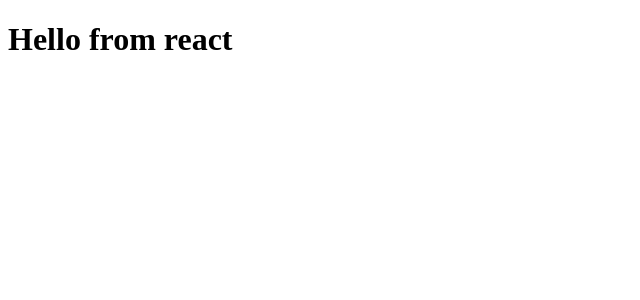
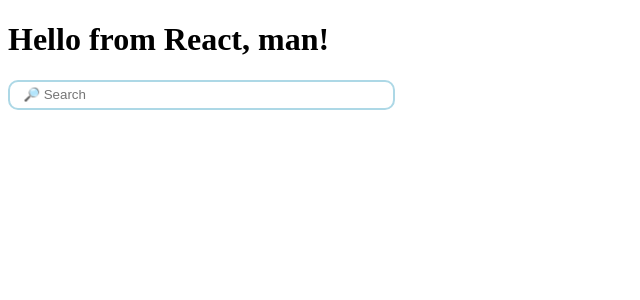
Before and after one commit to gonzjv/react, a React app: page / in a window 1280 px wide. Shown: the top 300 px of the page, without its empty margins (0-640 px from the left). Built offline with nearby package versions, Linux system fonts and the light colour scheme.

Commit message:
feat:add search bar

```diff
--- a/package.json
+++ b/package.json
@@ -6,9 +6,6 @@
     "lint": "eslint src"
   },
   "devDependencies": {
-    "@babel/core": "^7.14.8",
-    "@babel/preset-env": "^7.14.8",
-    "@babel/preset-react": "^7.14.5",
     "@types/copy-webpack-plugin": "^8.0.0",
     "@types/mini-css-extract-plugin": "^1.4.3",
     "@types/react": "^17.0.15",
@@ -16,7 +13,6 @@
     "@types/react-router-dom": "^5.1.8",
     "@typescript-eslint/eslint-plugin": "^4.23.0",
     "@typescript-eslint/parser": "^4.23.0",
-    "babel-loader": "^8.2.2",
     "clean-webpack-plugin": "^4.0.0-alpha.0",
     "copy-webpack-plugin": "^8.1.1",
     "css-loader": "^5.2.4",
--- a/src/components/app.tsx
+++ /dev/null
@@ -1,8 +0,0 @@
-import React from 'react';
-
-const App = () => (
-  <div>
-    <h1>Hello from react</h1>
-  </div>
-);
-export default App;
--- /dev/null
+++ b/src/components/app/app.tsx
@@ -0,0 +1,11 @@
+import React from 'react';
+import SearchBar from '../search-bar/search-bar';
+import './app.scss';
+
+const App = (): JSX.Element => (
+  <div>
+    <h1>Hello from React, man!</h1>
+    <SearchBar placeholder="🔎 Search" />
+  </div>
+);
+export default App;
--- /dev/null
+++ b/src/components/search-bar/search-bar.scss
@@ -0,0 +1,7 @@
+.search-bar {
+  width: 30%;
+  height: 3vh;
+  border: solid 2px lightblue;
+  border-radius: 10px;
+  text-indent: 3%;
+}
--- /dev/null
+++ b/src/components/search-bar/search-bar.tsx
@@ -0,0 +1,16 @@
+import React from 'react';
+import './search-bar.scss';
+
+interface MyProps {
+  placeholder: string;
+}
+
+const SearchBar = (props: MyProps): JSX.Element => (
+  <input
+    className="search-bar"
+    type="text"
+    name="input"
+    placeholder={props.placeholder}
+  />
+);
+export default SearchBar;
--- a/src/index.tsx
+++ b/src/index.tsx
@@ -1,5 +1,5 @@
 import React from 'react';
 import ReactDOM from 'react-dom';
-import App from './components/app';
+import App from './components/app/app';
 
 ReactDOM.render(<App />, document.getElementById('rootNode'));
--- a/webpack.config.js
+++ b/webpack.config.js
@@ -17,7 +17,9 @@
         },
       };
 const esLintPlugin = (isDev) =>
-  isDev ? [] : [new ESLintPlugin({ extensions: ['ts', 'js'] })];
+  isDev
+    ? []
+    : [new ESLintPlugin({ extensions: ['ts', 'tsx', 'js'] })];
 module.exports = ({ develop }) => ({
   mode: develop ? 'development' : 'production',
   devtool: develop ? 'inline-source-map' : false,
@@ -31,11 +33,11 @@
   },
   module: {
     rules: [
-      {
-        test: /\.jsx?$/,
-        exclude: /node_modules/,
-        loader: require.resolve('babel-loader'),
-      },
+      // {
+      //   test: /\.jsx?$/,
+      //   exclude: /node_modules/,
+      //   loader: require.resolve('babel-loader'),
+      // },
       {
         test: /\.[tj]s(x?)$/,
         use: 'ts-loader',
@@ -66,6 +68,7 @@
   resolve: {
     modules: [__dirname, 'src', 'node_modules'],
     extensions: ['*', '.ts', '.js', '.tsx', 'jsx'],
+    // extensions: ['.ts', '.tsx'],
   },
   plugins: [
     new HtmlWebpackPlugin({
```
Also changed, not shown: src/.babelrc (deleted), src/components/app/app.scss (added), 2 other files (tests, documents, lock files or other folders).
